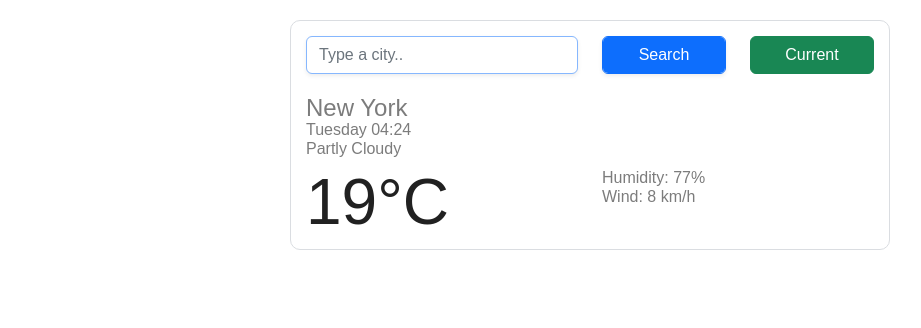
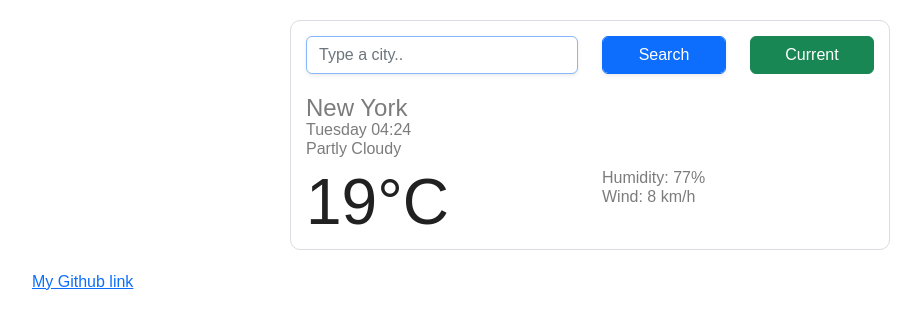
Before and after one commit to mahsamousavi62/MyHowework, a plain HTML site: page index.html in a window 1280 px wide. Shown: the whole page, without its empty margins (50-971 px from the left). Drawn offline with nearby package versions, Linux system fonts and the light colour scheme.

Commit message:
add github link

```diff
--- a/index.html
+++ b/index.html
@@ -67,6 +67,9 @@
           </div>
         </div>
       </div>
+      <a href="https://github.com/mahsamousavi62" target="_blank"  margin: 20px auto;
+        > My Github link</a
+      >
     </div>
 
     <script src="src/index.js"></script>
```
